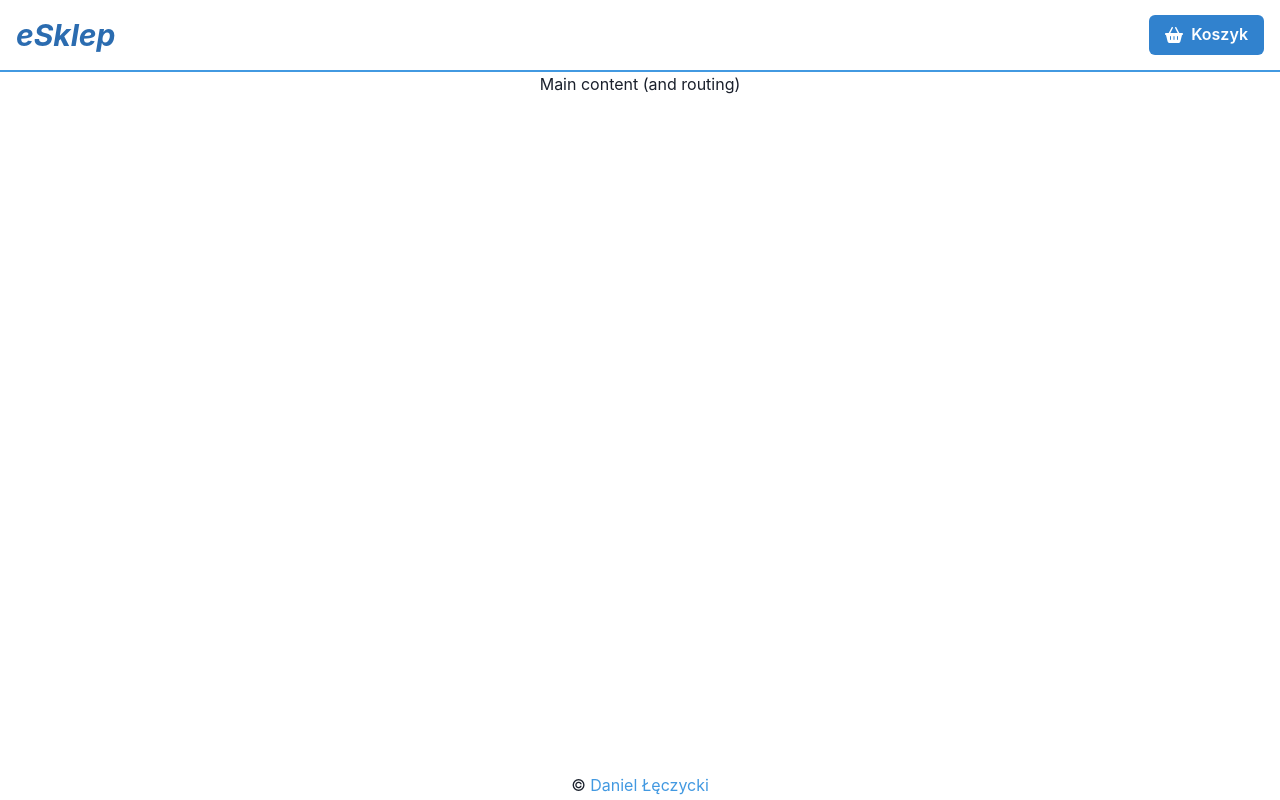
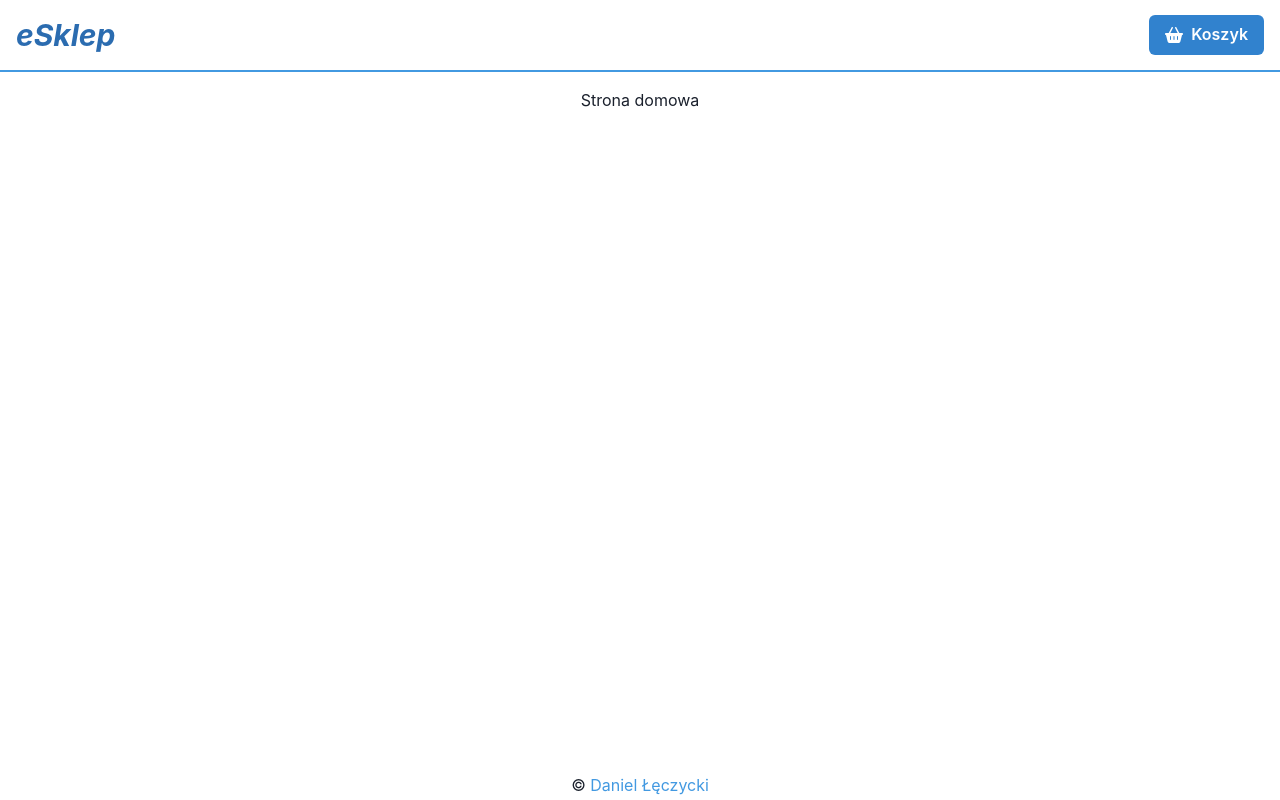
Before and after one commit to dLeczycki/eshop-frontend, a React (Create React App) app: page / in a window 1280 px wide. Built offline with nearby package versions, Linux system fonts and the light colour scheme.

Commit message:
Add simple routing

```diff
--- /dev/null
+++ b/src/components/checkout/Checkout.tsx
@@ -0,0 +1,9 @@
+import { Box } from "@chakra-ui/react"
+
+export const Checkout = () => {
+  return (
+    <Box>
+      Koszyk
+    </Box>
+  )
+}
--- /dev/null
+++ b/src/components/products/Products.tsx
@@ -0,0 +1,9 @@
+import { Box } from "@chakra-ui/react"
+
+export const Products = () => {
+  return (
+    <Box>
+      Lista produktów
+    </Box>
+  )
+}
--- /dev/null
+++ b/src/components/router/Router.tsx
@@ -0,0 +1,18 @@
+import { BrowserRouter, Route, Routes } from "react-router-dom"
+import { Checkout } from "../checkout/Checkout"
+import { Products } from "../products/Products"
+import { Home } from "../ui/Home"
+import { NotFound } from "../ui/NotFound"
+
+export const Router = () => {
+  return (
+  <BrowserRouter>
+    <Routes>
+      <Route path="/" element={<Home />} />
+      <Route path="/produkty" element={<Products />} />
+      <Route path="/koszyk" element={<Checkout />} />
+      <Route path="*" element={<NotFound />} />
+    </Routes>
+  </BrowserRouter>
+  )
+}
--- /dev/null
+++ b/src/components/ui/Home.tsx
@@ -0,0 +1,9 @@
+import { Box } from "@chakra-ui/react"
+
+export const Home = () => {
+  return (
+    <Box>
+      Strona domowa
+    </Box>
+  )
+}
--- a/src/components/ui/Main.tsx
+++ b/src/components/ui/Main.tsx
@@ -1,12 +1,14 @@
 import { Box } from "@chakra-ui/react"
+import { Router } from "../router/Router"
 
 export const Main = () => {
   return (
     <Box
       as="main"
       flexGrow="1"
+      p="1em"
     >
-      Main content (and routing)
+      <Router />
     </Box>
   )
 }
--- /dev/null
+++ b/src/components/ui/NotFound.tsx
@@ -0,0 +1,15 @@
+import { Text } from "@chakra-ui/react"
+
+export const NotFound = () => {
+
+  return (
+    <Text
+      fontSize="3xl"
+      color="blue.600"
+      alignSelf="center"
+      fontWeight="bold"
+    >
+      Uuups.. Podana strona nie została odnaleziona
+    </Text>
+  )
+}
```
